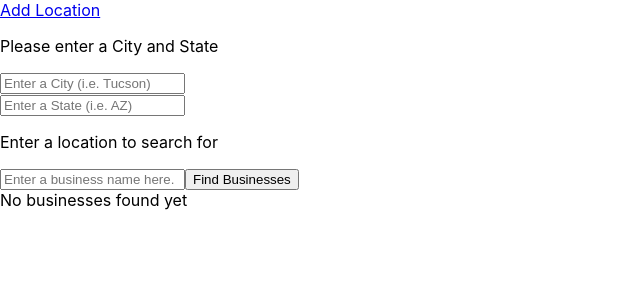
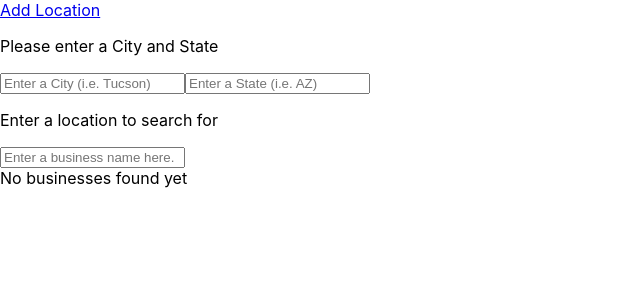
Before and after one commit to gerryguardiola/mynearbyplaces, a React (Create React App) app: page /yelp in a window 1280 px wide. Shown: the top 300 px of the page, without its empty margins (0-640 px from the left). Built offline with nearby package versions, Linux system fonts and the light colour scheme.

Commit message:
finalized

```diff
--- a/src/components/Home.js
+++ b/src/components/Home.js
@@ -23,13 +23,11 @@ class Home extends React.Component{
     }
         return (
         <div>
+            {this.state.username !== "" || this.state.loggedIn === true?
             <div>
-                {this.state.username !== "" || this.state.loggedIn === true?
-                <div>
-                <Link to='/yelp'>Continue To MyNearbyPlaces</Link> { this.state.username }
-                </div>
-                :<div><Link to='/login' onClick ={() => this.loginCheck()}>Login to Continue</Link></div>}
+            <Link to='/yelp'>Continue To MyNearbyPlaces</Link> { this.state.username }
             </div>
+            :<div><Link to='/login' onClick ={() => this.loginCheck()}>Login to Continue</Link></div>}
         </div>
         )
     }
--- a/src/components/MyYelp.js
+++ b/src/components/MyYelp.js
@@ -12,9 +12,7 @@ class Home extends React.Component{
         return (
         <div>
             <div>
-                <Link to='/add'>Add Location</Link>
-            </div>
-            <div>
+            <Link to='/add'>Add Location</Link>
             <Search/>
             </div>
         </div>
--- a/src/components/Search.js
+++ b/src/components/Search.js
@@ -57,7 +57,6 @@ import BusinessFunctions from "./BusinessFunctions"
                 <input type="text" value={this.state.findCity} placeholder = "Enter a City (i.e. Tucson)"
                  onChange={this.findCity}></input>
 
-                <div>
                 <input type="text" value={this.state.findState} placeholder = "Enter a State (i.e. AZ)"
                  onChange={this.findState} ></input>
                 <br/>
@@ -66,14 +65,12 @@ import BusinessFunctions from "./BusinessFunctions"
                 <input type="text" value={this.state.input} placeholder = "Enter a business name here."
                  onChange={this.search}
                 ></input>
-                <button type="submit">Find Businesses</button>
-                </div>
             </form>
 
-                {locationList.length === 0 ? "No businesses found yet"
-                :<div><b>{locationList.length} Results Found</b></div> }
+                {locationList.length === 0 ?
+                "No businesses found yet"
+                :<div><b>{locationList.length} Results Found</b></div>}
                 {locationList}
-
         </div>
         )
     }
```
Also changed, not shown: src/components/Reviews.js (+5 -5 lines).
